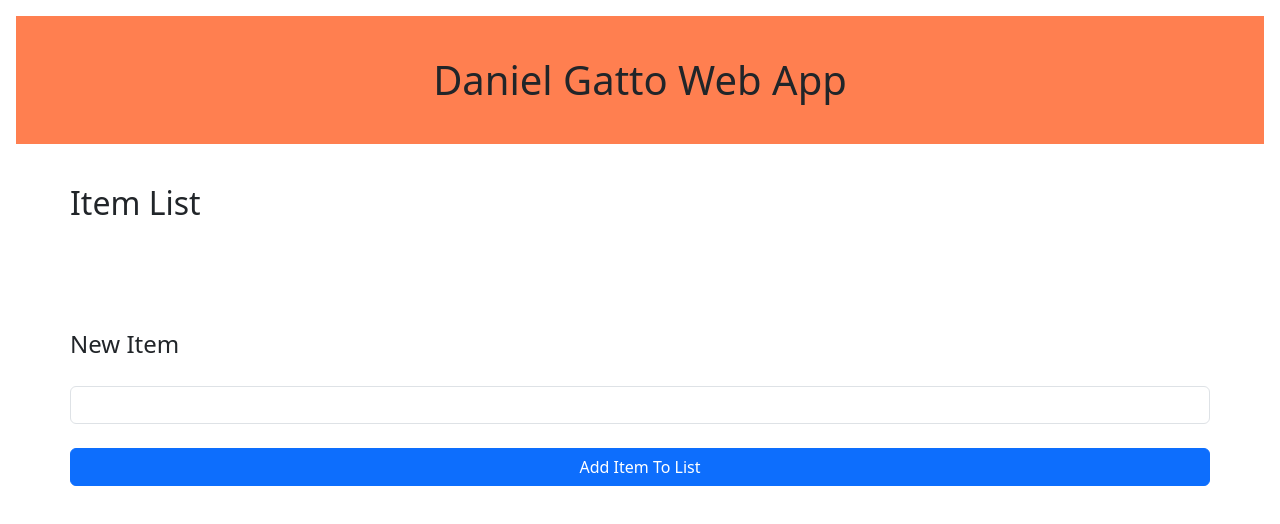
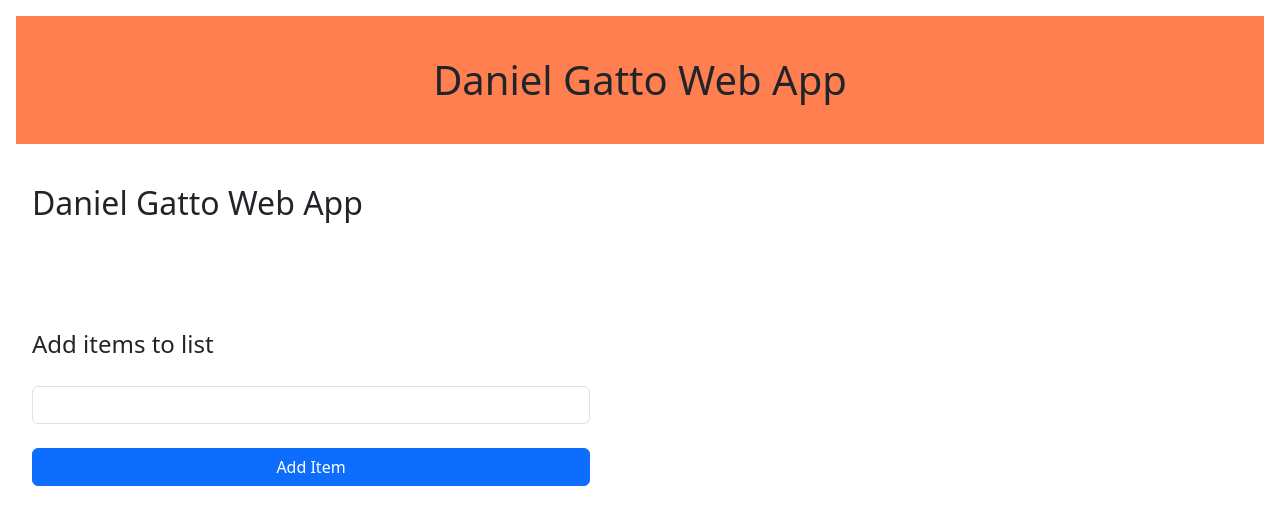
Before and after one commit to dan-gatto/dan-gatto-app, a React (Create React App) app: page / in a window 1280 px wide. Shown: the top 524 px of the page. Built offline with nearby package versions, Linux system fonts and the light colour scheme.

Commit message:
Made some design changes.
Design changes.

```diff
--- a/src/App.css
+++ b/src/App.css
@@ -14,3 +14,19 @@
   margin: 1em 1em 1em 1em;
   background-color: coral;
 }
+
+.inputArea {
+  width: 50%;
+}
+
+.container {
+  margin-left: 32px !important;
+}
+
+#deleteBtn {
+  margin-right: 12px;
+}
+
+.itemAddedText {
+  padding-left: 0px !important;
+}
--- a/src/App.tsx
+++ b/src/App.tsx
@@ -51,14 +51,14 @@ function App() {
     <div className='App'>
       <AppHeader></AppHeader>
       <div className='container'>
-        <PageTitle pageTitle='Item List'></PageTitle>
-        <div className='row' id='newItem'>
-          New Item
+        <PageTitle pageTitle='Daniel Gatto Web App'></PageTitle>
+        <div className='row inputArea' id='newItem'>
+          Add items to list
         </div>
         <div className='row'>
           <br></br>
         </div>
-        <div className='row'>
+        <div className='row inputArea'>
           <input
             name='myInput'
             type='text'
@@ -73,17 +73,17 @@ function App() {
         <div className='row'>
           <br></br>
         </div>
-        <div className='row'>
+        <div className='row inputArea'>
           <button
             type='button'
             className='btn btn-primary'
             onClick={addToListItems}
           >
-            Add Item To List
+            Add Item
           </button>
         </div>
 
-        <div>
+        <div className='inputArea'>
           {listItems.map((item) => (
             <ListItem
               key={item.id}
--- a/src/components/ListItem.tsx
+++ b/src/components/ListItem.tsx
@@ -17,7 +17,7 @@ const ListItem = ({ itemId, itemText, onDelete }: ListItemProps) => {
       <div className='row'>
         <br></br>
       </div>
-      <div className='col-sm'>
+      <div className='col-sm itemAddedText'>
         <div className='addedItem'>
           <div className='text-start' style={fontSize}>
             {itemText}
@@ -29,6 +29,7 @@ const ListItem = ({ itemId, itemText, onDelete }: ListItemProps) => {
         <button
           type='button'
           className='btn btn-primary'
+          id='deleteBtn'
           onClick={() => onDelete(itemId)}
         >
           Delete
```
